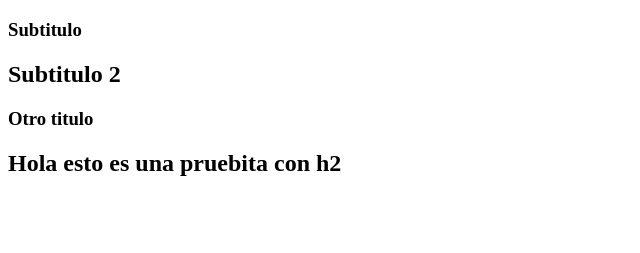
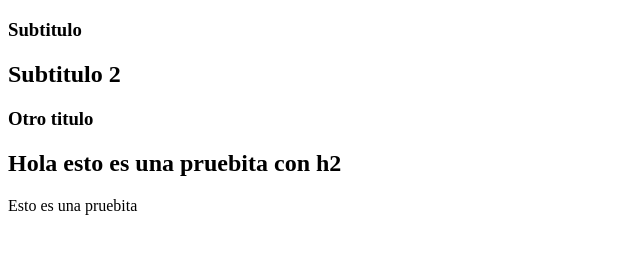
Before and after one commit to Vanina8/tfm-gestionhorario, a plain HTML site: page index.html in a window 1280 px wide. Shown: the part 61-314 px from the top of the page, without its empty margins (0-640 px from the left). Drawn offline with Linux system fonts and the light colour scheme.

Commit message:
Commint 7

```diff
--- a/index.html
+++ b/index.html
@@ -11,5 +11,6 @@
     <h2>Subtitulo 2</h2>
     <h3>Otro titulo</h3>
     <h2>Hola esto es una pruebita con h2</h2>
+    Esto es una pruebita
   </body>
 </html>
```
